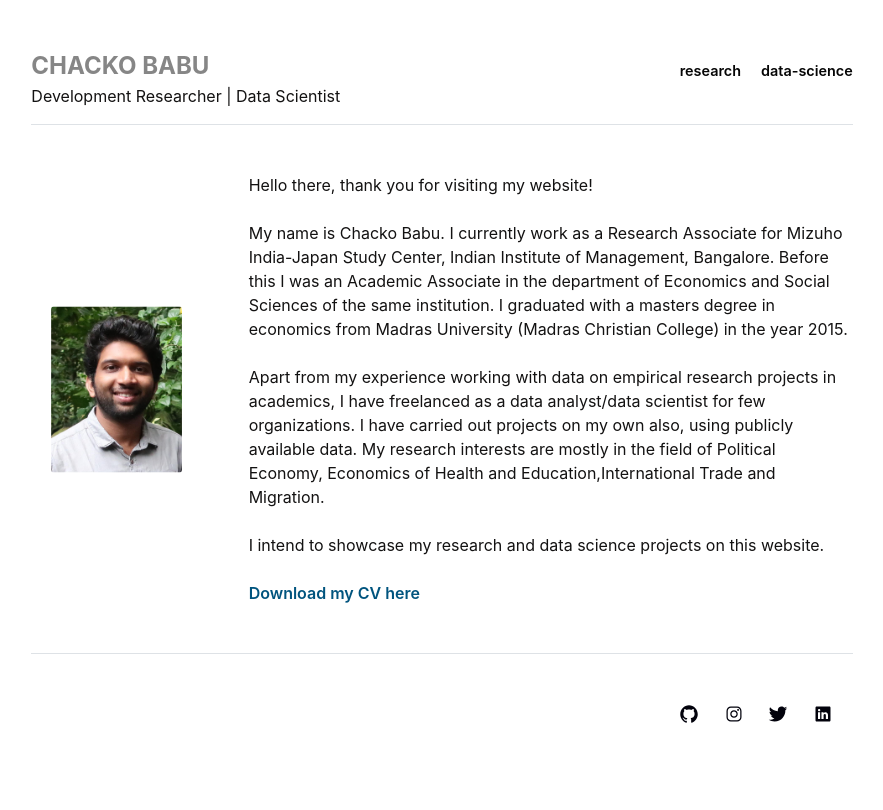
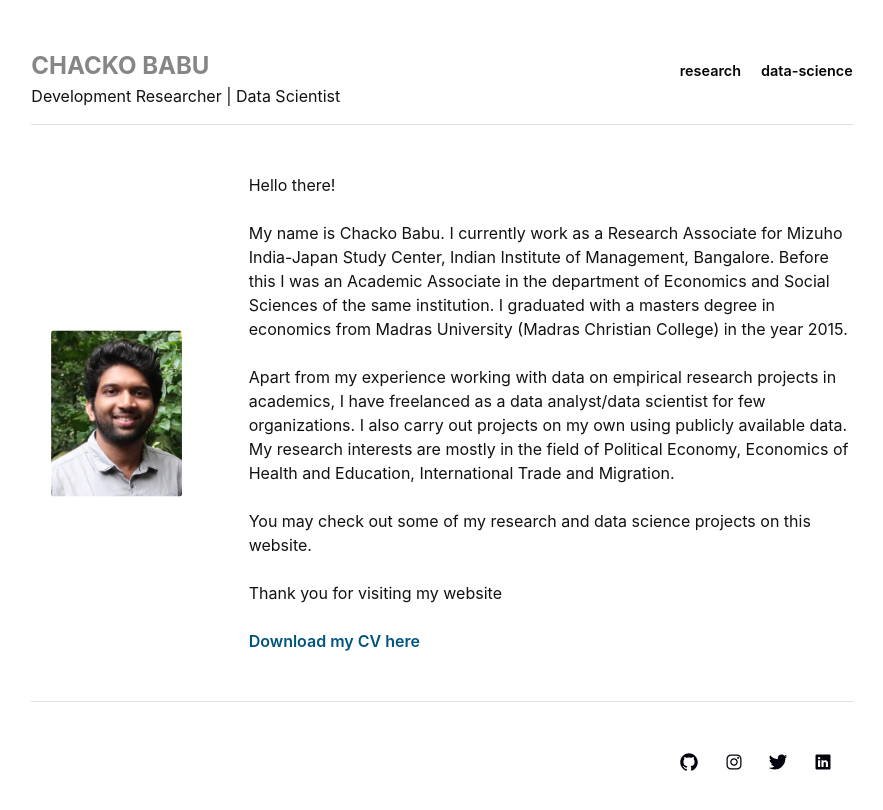
Before and after one commit to chackobabu/chackobabu.github.io, a Jekyll site: the page built from index.html, in a window 1280 px wide. Shown: the top 810 px of the page, without its empty margins (198-1081 px from the left). Built offline with Jekyll 4.4.1, drawn with Linux system fonts in a browser that asks for light colours; comment, search, counter and statistics services are not loaded.

```diff
--- a/index.html
+++ b/index.html
@@ -6,10 +6,11 @@ title: "index"
 <div class="row g-5 mb-5">
 
     <div class="col-md-9 order-2">
-      Hello there, thank you for visiting my website!
+      Hello there!
       <br><br>My name is Chacko Babu. I currently work as a Research Associate for Mizuho India-Japan Study Center, Indian Institute of Management, Bangalore. Before this I was an Academic Associate in the department of Economics and Social Sciences of the same institution. I graduated with a masters degree in economics from Madras University (Madras Christian College) in the year 2015.
-      <br><br>Apart from my experience working with data on empirical research projects in academics, I have freelanced as a data analyst/data scientist for few organizations. I have carried out projects on my own also, using publicly available data. My research interests are mostly in the field of Political Economy, Economics of Health and Education,International Trade and Migration.
-      <br><br>I intend to showcase my research and data science projects on this website.
+      <br><br>Apart from my experience working with data on empirical research projects in academics, I have freelanced as a data analyst/data scientist for few organizations. I also carry out projects on my own using publicly available data. My research interests are mostly in the field of Political Economy, Economics of Health and Education, International Trade and Migration.
+      <br><br>You may check out some of my research and data science projects on this website.
+      <br><br>Thank you for visiting my website
       <br><br><a href="\chacko_resume.pdf" target="_blank" rel="noopener noreferrer">Download my CV here</a>
     </div>
 
```
